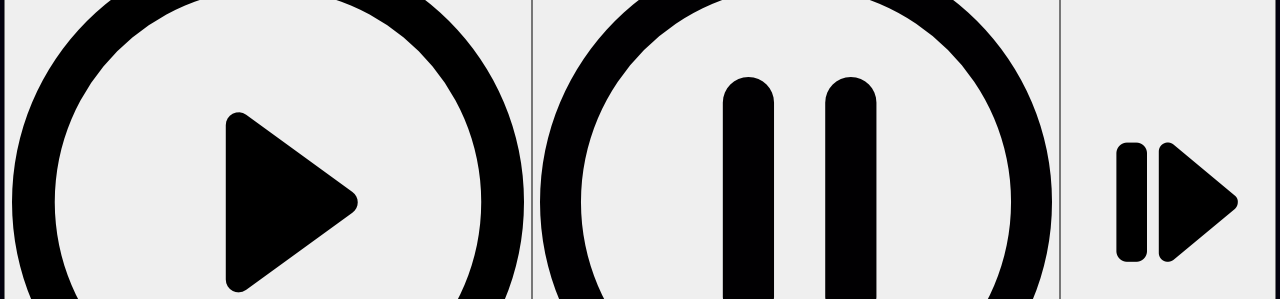
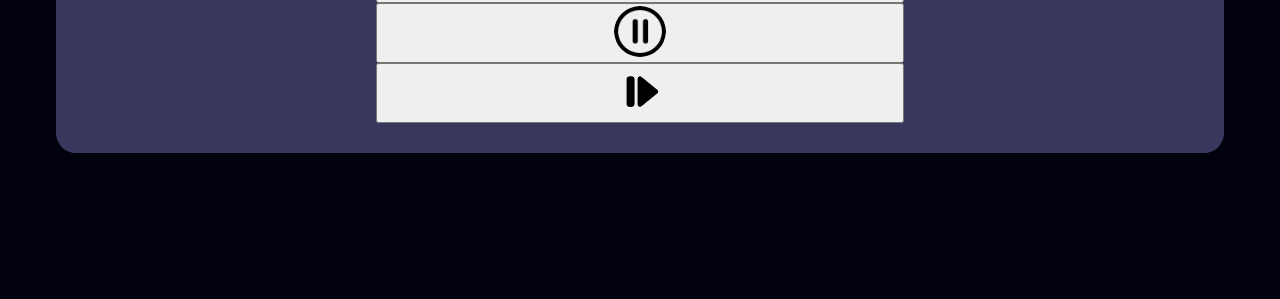
Before and after one commit to Cleitinhou/Projeto-cronometro, a plain HTML site: page index.html in a window 1280 px wide. Shown: the part 501-800 px from the top of the page. Drawn offline with Linux system fonts and the light colour scheme.

Commit message:
Add files via upload

```diff
--- a/index.html
+++ b/index.html
@@ -34,9 +34,9 @@
  </div>
 </div>
 <div class="buttons">
-    <button class="btn" id="startBtn"><img src="./img/play.png"></button>
-    <button class="btn" id="pause-btn"><img src="./img/pause.png" alt=""></button>
-    <button class="btn" id="resume-btn"><img src="./img/resume.png" alt=""></button>
+    <button class="btn" id="startBtn"><img class="image" src="./img/play.png"></button>
+    <button class="btn" id="pauseBtn"><img class="image" src="./img/pause.png" ></button>
+    <button class="btn" id="resumeBtn"><img class="image" src="./img/resume.png" ></button>
 </div>
 
 
--- a/style.css
+++ b/style.css
@@ -200,3 +200,15 @@ body{
     background-color: #55517a;
     border-bottom: 5px solid var(--verdin);
 }
+
+img{
+    border-radius: 100%;
+    width: 10%;
+    padding-left: -20%;
+    padding-right: -20%;
+}
+
+.buttons{
+    display: grid;
+    grid-template-columns: auto;
+}
```
Also changed, not shown: script.js (added, +23 -0 lines).
